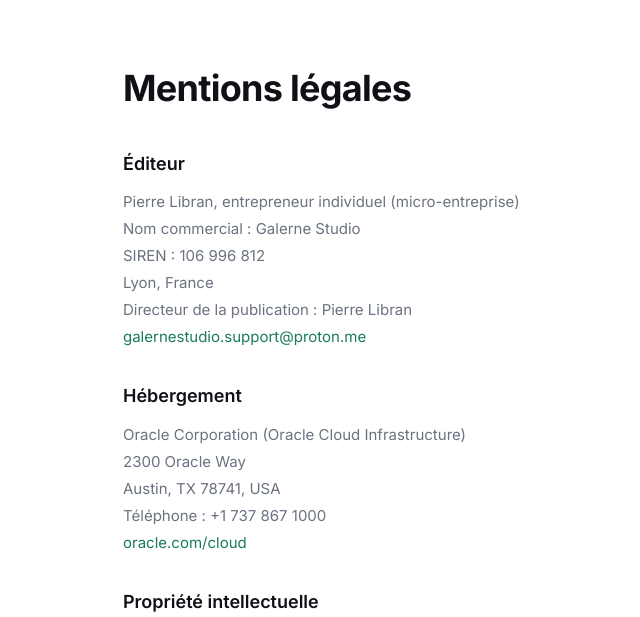
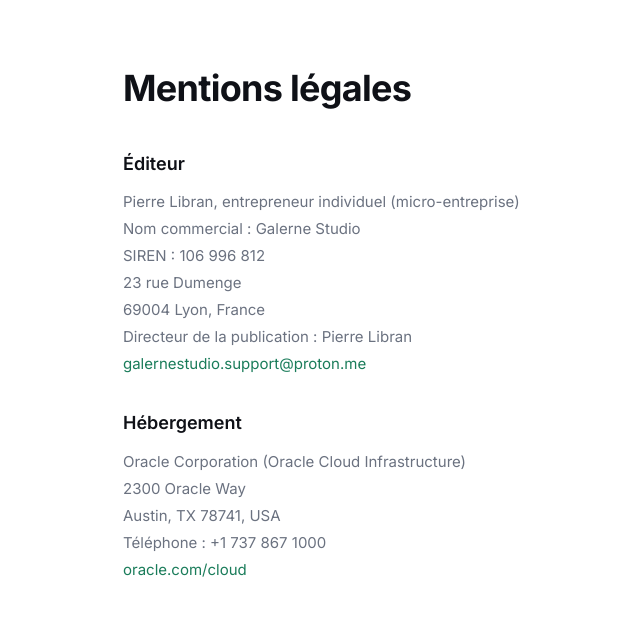
Before and after one commit to RyoSaeba35/topotree-site, a Rails app: page /mentions-legales in a window 1280 px wide. Shown: the top 617 px of the page, without its empty margins (181-821 px from the left). Run offline with Rails 7, Linux system fonts and the light colour scheme; some libraries are stand-ins or nearby versions.

Commit message:
Updating privacy policy etc

```diff
--- a/app/views/pages/mentions_legales.html.erb
+++ b/app/views/pages/mentions_legales.html.erb
@@ -7,8 +7,8 @@
       Pierre Libran, entrepreneur individuel (micro-entreprise)<br>
       Nom commercial : Galerne Studio<br>
       SIREN : 106 996 812<br>
-      <%# TODO: adresse professionnelle obligatoire (domicile ou domiciliation) %>
-      Lyon, France<br>
+      23 rue Dumenge<br>
+      69004 Lyon, France<br>
       Directeur de la publication : Pierre Libran<br>
       <a href="mailto:galernestudio.support@proton.me">galernestudio.support@proton.me</a>
     </p>
```
